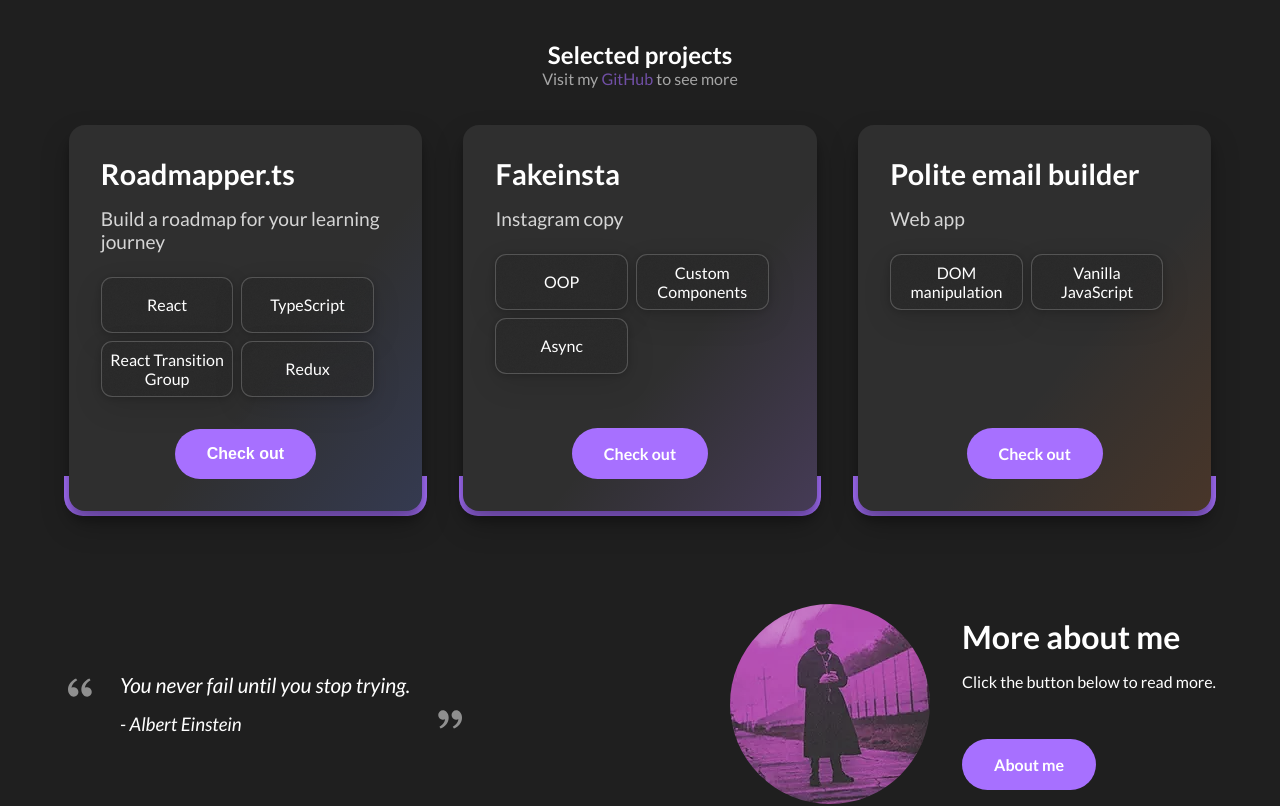
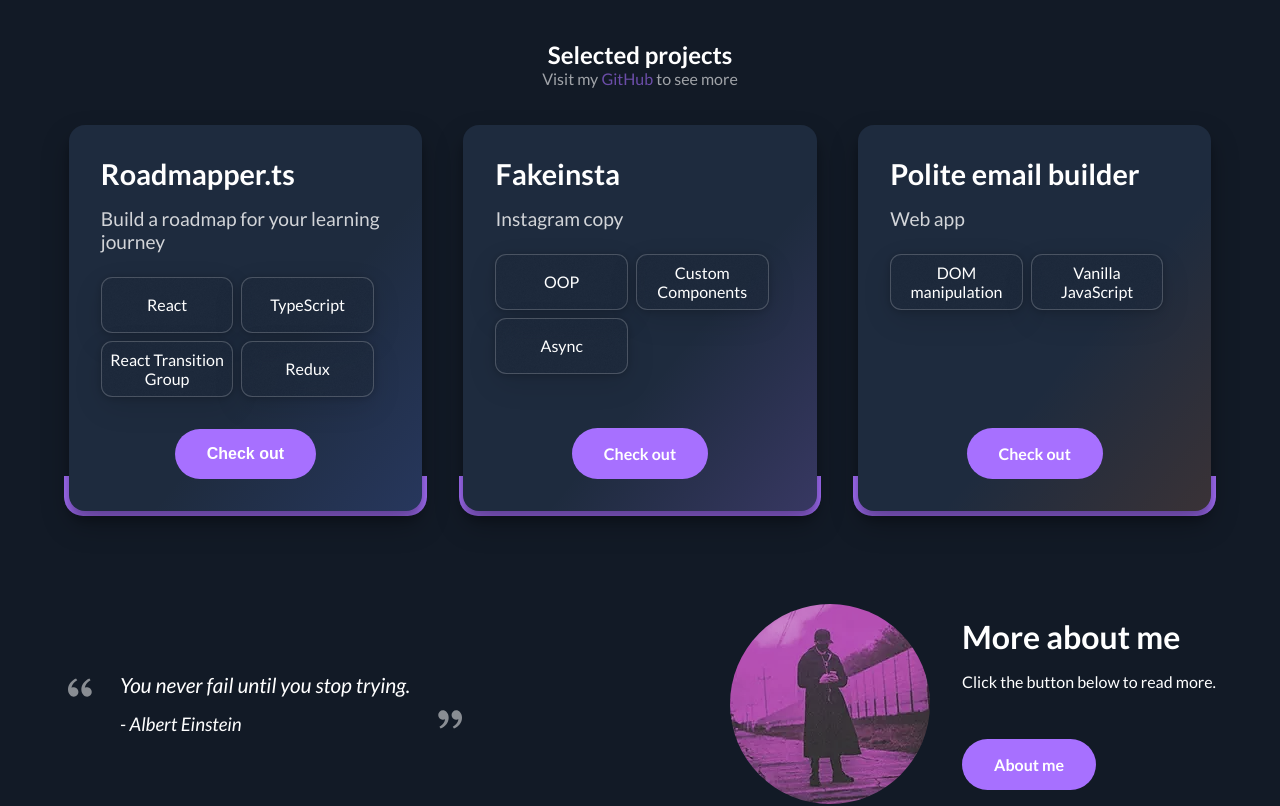
Before and after one commit to goodideagiver/purple-dev-react, a Next.js app: page / in a window 1280 px wide. Shown: the part 1020-1826 px from the top of the page. Built offline with nearby package versions, Linux system fonts and the light colour scheme.

Commit message:
Website theme redesign

```diff
--- a/src/assets/css/acrylic.css
+++ b/src/assets/css/acrylic.css
@@ -1,5 +1,5 @@
 .acrylic {
-	--acrylic-bg: rgba(37, 37, 37, 0.733);
+	--acrylic-bg: hsla(215, 40%, 15%, 0.733);
 	color: var(--font-primary);
 	background-color: var(--acrylic-bg);
 	box-shadow: 0 10px 30px rgba(0, 0, 0, 0.1), 0 1px 8px rgba(0, 0, 0, 0.2);
@@ -8,7 +8,7 @@
 
 @supports (backdrop-filter: blur(5px)) {
 	.acrylic {
-		--acrylic-bg: rgba(37, 37, 37, 0.672);
+		--acrylic-bg: hsla(215, 40%, 15%, 0.672);
 		backdrop-filter: blur(10px);
 		background-image: url('/assets/img/misc/noise5percent.webp');
 	}
--- a/src/components/UI/Footer/Footer.module.css
+++ b/src/components/UI/Footer/Footer.module.css
@@ -8,7 +8,11 @@
 
 @media screen and (min-width: 1920px) {
 	.footer {
-		background-image: linear-gradient(to top, #1f1f1f61 25%, transparent 75%),
+		background-image: linear-gradient(
+				to top,
+				var(--bg-primary) 15%,
+				transparent 75%
+			),
 			url('../../../../public/assets/img/misc/layered-waves-haikei-purple.svg');
 		background-repeat: repeat-x;
 		background-position: 100% 75%;
--- a/src/components/content/about/Header/Header.module.css
+++ b/src/components/content/about/Header/Header.module.css
@@ -1,6 +1,7 @@
 .card {
 	padding: 1rem;
-	border-radius: var(--border-radius-sm);
+	padding-right: 2.5rem;
+	border-radius: 4rem;
 	display: flex;
 	gap: 1rem;
 	align-items: center;
--- a/src/components/content/about/roadmap/roadmap.module.css
+++ b/src/components/content/about/roadmap/roadmap.module.css
@@ -18,8 +18,8 @@
 .item {
 	text-align: center;
 	padding: 1.2rem 1.5rem;
-	background: var(--bg-tertiary);
-	border-radius: 1rem;
+	background: var(--bg-secondary);
+	border-radius: 3rem;
 	flex-grow: 1;
 }
 
--- a/src/variables.css
+++ b/src/variables.css
@@ -22,9 +22,9 @@
 	--color-complementary: #c1ea7f;
 
 	/* Bg color palette */
-	--bg-primary: #1f1f1f;
-	--bg-secondary: #2f2f2f;
-	--bg-tertiary: #3f3f3f;
+	--bg-primary: hsl(215, 35%, 11%);
+	--bg-secondary: hsl(215, 35%, 18%);
+	--bg-tertiary: hsl(215, 35%, 25%);
 
 	/* Buttons colors */
 	--btn-primary: hsl(263, 100%, 72%);
@@ -38,7 +38,7 @@
 	--font-tertiary: #fff;
 
 	/* borders */
-	--border-primary: 1px solid rgba(255, 255, 255, 0.200);
+	--border-primary: 1px solid rgba(255, 255, 255, 0.2);
 	--border-important: 1px solid var(--color-primary);
 
 	/* box shadow */
```
Also changed, not shown: src/components/content/about/about.module.css (+14 -14 lines).
